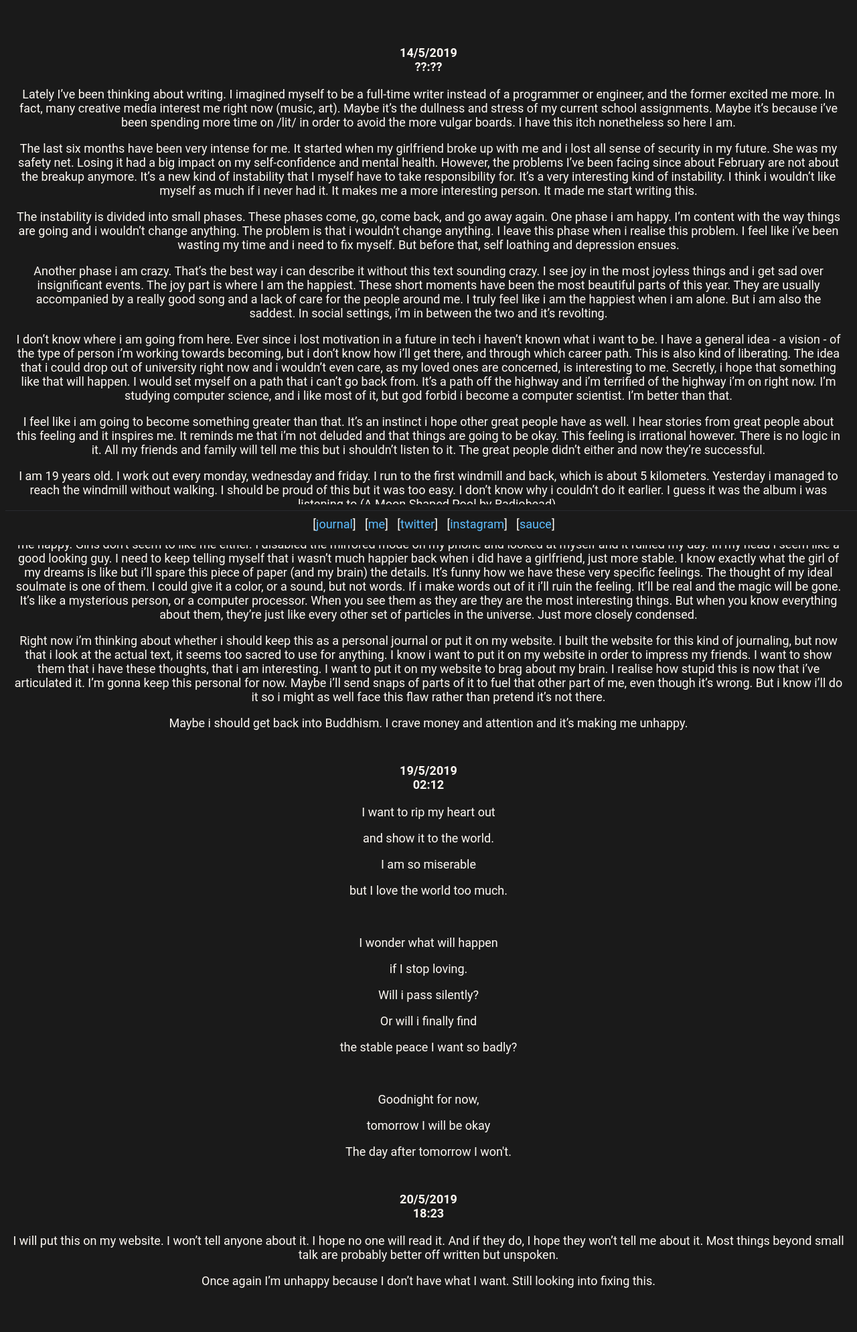
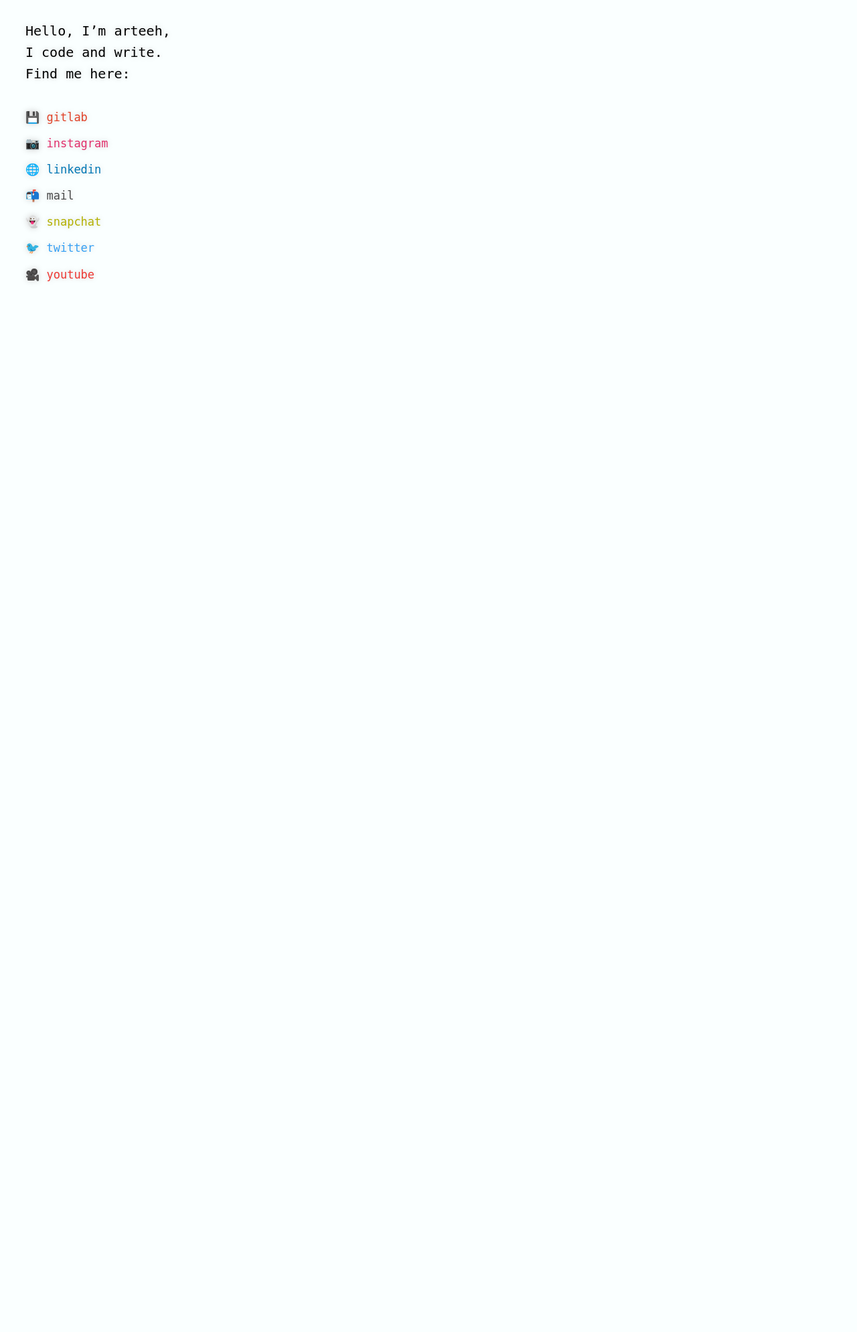
Before and after one commit to arteeh/website, a PHP site: page / in a window 1280 px wide. Shown: the whole page at 67% size. After the commit the page ends 421 px from the top, so only its background shows below. Run offline with PHP 8.4, Linux system fonts and the light colour scheme.

Commit message:
new website!

```diff
--- a/index.html
+++ b/index.html
@@ -1,83 +1,44 @@
 <!doctype html>
 <html lang="en">
 	<head>
+		<!--- Favicon stuff --->
+		<link rel="apple-touch-icon" sizes="180x180" href="/apple-touch-icon.png">
+		<link rel="icon" type="image/png" sizes="32x32" href="/favicon-32x32.png">
+		<link rel="icon" type="image/png" sizes="16x16" href="/favicon-16x16.png">
+		<link rel="manifest" href="/site.webmanifest">
+		<link rel="mask-icon" href="/safari-pinned-tab.svg" color="#28beff">
+		<meta name="msapplication-TileColor" content="#ffffff">
+
+		<!--- Other --->
 		<meta charset="utf-8">
-	<title>arteeh's online property</title>
-	<meta name="description" content="arteeh's personal website">
-	<meta name="theme-color" content="#1a1a1a">
+		<title>arteeh dot com</title>
+		<meta name="description" content="my personal website">
+		<meta name="theme-color" content="#faffff">
 		<meta name="viewport" content="width=device-width, initial-scale=1.0">
 		<link rel="stylesheet" type="text/css" href="style.css">
-	<link rel="icon" href="favicon.png">
 	</head>
 	<body>
-<div id="body">
-
-<p id="date">14/5/2019</p>
-<p id="time">??:??</p>
-
-<p>Lately I’ve been thinking about writing. I imagined myself to be a full-time writer instead of a programmer or engineer, and the former excited me more. In fact, many creative media interest me right now (music, art). Maybe it’s the dullness and stress of my current school assignments. Maybe it’s because i’ve been spending more time on /lit/ in order to avoid the more vulgar boards. I have this itch nonetheless so here I am.</p>
-
-<p>The last six months have been very intense for me. It started when my girlfriend broke up with me and i lost all sense of security in my future. She was my safety net. Losing it  had a big impact on my self-confidence and mental health. However, the problems I’ve been facing since about February are not about the breakup anymore. It’s a new kind of instability that I myself have to take responsibility for. It’s a very interesting kind of instability. I think i wouldn’t like myself as much if i never had it. It makes me a more interesting person. It made me start writing this.</p>
-
-<p>The instability is divided into small phases. These phases come, go, come back, and go away again. One phase i am happy. I’m content with the way things are going and i wouldn’t change anything. The problem is that i wouldn’t change anything. I leave this phase when i realise this problem. I feel like i’ve been wasting my time and i need to fix myself. But before that, self loathing and depression ensues.</p>
-
-<p>Another phase i am crazy. That’s the best way i can describe it without this text sounding crazy. I see joy in the most joyless things and i get sad over insignificant events. The joy part is where I am the happiest. These short moments have been the most beautiful parts of this year. They are usually accompanied by a really good song and a lack of care for the people around me. I truly feel like i am the happiest when i am alone. But i am also the saddest. In social settings, i’m in between the two and it’s revolting.</p>
-
-<p>I don’t know where i am going from here. Ever since i lost motivation in a future in tech i haven’t known what i want to be. I have a general idea - a vision - of the type of person i’m working towards becoming, but i don’t know how i’ll get there, and through which career path. This is also kind of liberating. The idea that i could drop out of university right now and i wouldn’t even care, as my loved ones are concerned, is interesting to me. Secretly, i hope that something like that will happen. I would set myself on a path that i can’t go back from. It’s a path off the highway and i’m terrified of the highway i’m on right now. I’m studying computer science, and i like most of it, but god forbid i become a computer scientist. I’m better than that.</p>
-
-<p>I feel like i am going to become something greater than that. It’s an instinct i hope other great people have as well. I hear stories from great people about this feeling and it inspires me. It reminds me that i’m not deluded and that things are going to be okay. This feeling is irrational however. There is no logic in it. All my friends and family will tell me this but i shouldn’t listen to it. The great people didn’t either and now they’re successful.</p>
-
-<p>I am 19 years old. I work out every monday, wednesday and friday. I run to the first windmill and back, which is about 5 kilometers. Yesterday i managed to reach the windmill without walking. I should be proud of this but it was too easy. I don’t know why i couldn’t do it earlier. I guess it was the album i was listening to (A Moon Shaped Pool by Radiohead).</p>
-
-<p>I don’t have a girlfriend. I think about it alot but in the back of my mind i know i don’t need one. Girls are too complicated to deal with and they won’t make me happy. Girls don’t seem to like me either. I disabled the mirrored mode on my phone and looked at myself and it ruined my day. In my head i seem like a good looking guy. I need to keep telling myself that i wasn’t much happier back when i did have a girlfriend, just more stable. I know exactly what the girl of my dreams is like but i’ll spare this piece of paper (and my brain) the details. It’s funny how we have these very specific feelings. The thought of my ideal soulmate is one of them. I could give it a color, or a sound, but not words. If i make words out of it i’ll ruin the feeling. It’ll be real and the magic will be gone. It’s like a mysterious person, or a computer processor. When you see them as they are they are the most interesting things. But when you know everything about them, they’re just like every other set of particles in the universe. Just more closely condensed.</p>
-
-<p>Right now i’m thinking about whether i should keep this as a personal journal or put it on my website. I built the website for this kind of journaling, but now that i look at the actual text, it seems too sacred to use for anything. I know i want to put it on my website in order to impress my friends. I want to show them that i have these thoughts, that i am interesting. I want to put it on my website to brag about my brain. I realise how stupid this is now that i’ve articulated it. I’m gonna keep this personal for now. Maybe i’ll send snaps of parts of it to fuel that other part of me, even though it’s wrong. But i know i’ll do it so i might as well face this flaw rather than pretend it’s not there.</p>
-
-<p>Maybe i should get back into Buddhism. I crave money and attention and it’s making me unhappy.</p>
-
-
-<p id="date">19/5/2019</p>
-<p id="time">02:12</p>
-
-<p>I want to rip my heart out</p>
-<p>and show it to the world.</p>
-<p>I am so miserable</p>
-<p>but I love the world too much.</p>
+		<div class="intro">
+			Hello, I’m arteeh,
 			<br>
-<p>I wonder what will happen</p>
-<p>if I stop loving.</p>
-<p>Will i pass silently?</p>
-<p>Or will i finally find</p>
-<p>the stable peace I want so badly?</p>
+			I code and write.
 			<br>
-<p>Goodnight for now,</p>
-<p>tomorrow I will be okay</p>
-<p>The day after tomorrow I won't.</p>
-
-<p id="date">20/5/2019</p>
-<p id="time">18:23</p>
-
-<p>I will put this on my website. I won’t tell anyone about it. I hope no one will read it. And if they do, I hope they won’t tell me about it. Most things beyond small talk are probably better off written but unspoken.</p>
-
-<p>Once again I’m unhappy because I don’t have what I want. Still looking into fixing this.</p>
-
+			Find me here:
 		</div>
-<div id="footer">
-<hr>
-	<div class='footer'>
-		<div class='footerContent'>
-			[<a href="index.html">journal</a>]
-			&nbsp;
-			[<a href="about.html">me</a>]
-			&nbsp;
-			[<a href="https://www.twitter.com/arteehlive">twitter</a>]
-			&nbsp;
-			[<a href="https://www.instagram.com/arteehlive">instagram</a>]
-			&nbsp;
-			[<a href="https://gitlab.com/arteeh/website">sauce</a>]
-		</div>
+		<div class="links">
+			<a class="gitlab"	href="https://gitlab.com/arteeh"					>💾 gitlab</a>
 			<br>
-	</div>
+			<a class="instagram"	href="https://www.instagram.com/arteehlive"				>📷 instagram</a>
+			<br>
+			<a class="linkedin"	href="https://www.linkedin.com/in/arteeh"				>🌐 linkedin</a>
+			<br>
+			<a class="mail"		href="mailto:arteehlive@gmail.com"					>📬 mail</a>
+			<br>
+			<a class="snapchat"	href="http://www.arteeh.com/snapchat.html"				>👻 snapchat</a>
+			<br>
+			<a class="twitter"	href="https://www.twitter.com/arteehlive"				>🐦 twitter</a>
+			<br>
+			<a class="youtube"	href="https://www.youtube.com/channel/UCml0vYEmvmLs0Splgtj4D5g/"	>🎥 youtube</a>
 		</div>
 	</body>
 </html>
--- a/style.css
+++ b/style.css
@@ -1,53 +1,69 @@
 *
 {
-	font-family: Roboto,RobotoDraft,Helvetica,Arial,sans-serif;
-	font-size: large;
-	background: #1a1a1a;
-	color: #fffaf4;
-	text-align: center;
+	font-family: monospace;
+	background: #faffff;
+	font-weight: 100;
+	text-shadow: 0 0 10px lightgrey;
 }
 
-a
+.intro
 {
-	color: #5ebeff;
+	font-size: 20px;
+	line-height: 1.6;
+	margin-top: 30px;
+	margin-bottom: 30px;
+	margin-left: 30px;
+}
+
+.links
+{
+	font-size: 17px;
+	line-height: 2.3;
+	margin-top: 30px;
+	margin-left: 30px;
+}
+
+a:link, a:visited
+{
 	text-decoration: none;
 }
 
-hr
+a:hover, a:active
 {
-	border: none;
-	border-top: 1px solid #282a2e;
+	text-decoration: underline;
 }
 
-#date, #time
+.gitlab
 {
-	font-weight: bold;
+	color: #e14329;
 }
 
-#date
+.instagram
 {
-	margin: 50px 0px 0px 0px;
+	color: #e1306c;
 }
 
-#time
+.linkedin
 {
-	margin: 0px 0px 20px 0px;
+	color: #0077b5;
 }
 
-
-#body
+.mail
 {
-	padding: 10px;
-	padding-bottom: 40px;
+	color: #4a4a4a;
 }
 
+.snapchat
+{
+	color: #b3b000;
+}
 
-#footer
+.twitter
 {
-	margin: auto;
-	text-align: center;
-	position: fixed;
-	bottom: 0;
-	width: 100%;
-	height: 47px;
+	color: #38a1f3;
 }
+
+.youtube
+{
+	color: #ed3833;
+}
```
Also changed, not shown: about.html (deleted, +0 -38 lines), browserconfig.xml (added, +9 -0 lines), android-chrome-192x192.png (added), android-chrome-512x512.png (added), apple-touch-icon.png (added), favicon-16x16.png (added), favicon-32x32.png (added), favicon.ico (added), favicon.png (deleted), mstile-150x150.png (added), safari-pinned-tab.svg (added), site.webmanifest (added). Lines whose indentation alone changed are shown as unchanged.
